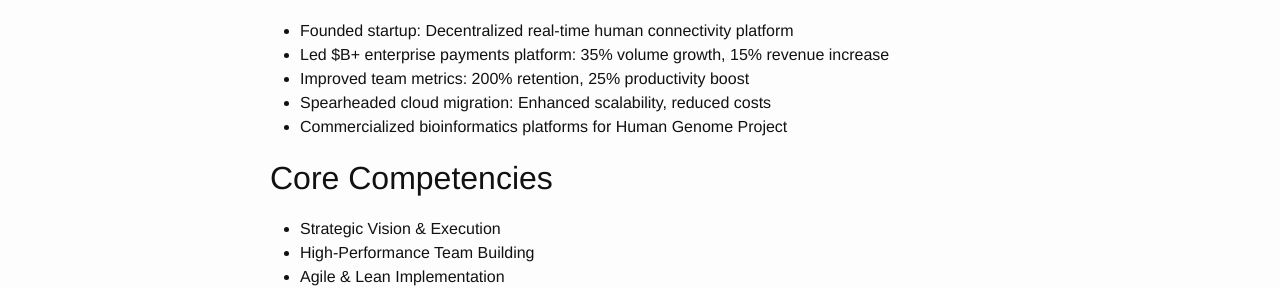
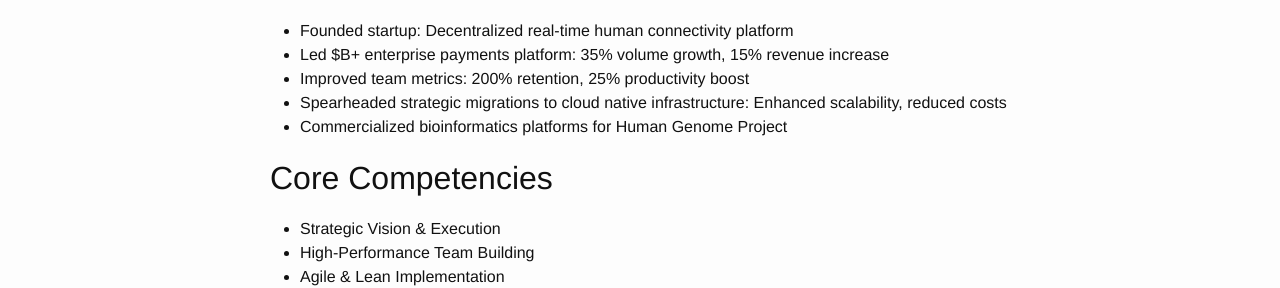
Before and after one commit to wyld3rbit/wyld3rbit.github.io, a Jekyll site: the page built from about.md, in a window 1280 px wide. Shown: the part 298-586 px from the top of the page. Built offline with Jekyll 4.4.1, drawn with Linux system fonts in a browser that asks for light colours.

Commit message:
Update about.md

```diff
--- a/about.md
+++ b/about.md
@@ -14,7 +14,7 @@ Visionary tech leader driving growth and innovation in fintech, healthcare, and
 - Founded startup: Decentralized real-time human connectivity platform
 - Led $B+ enterprise payments platform: 35% volume growth, 15% revenue increase
 - Improved team metrics: 200% retention, 25% productivity boost
-- Spearheaded cloud migration: Enhanced scalability, reduced costs
+- Spearheaded strategic migrations to cloud native infrastructure: Enhanced scalability, reduced costs
 - Commercialized bioinformatics platforms for Human Genome Project
 
 ## Core Competencies
```
